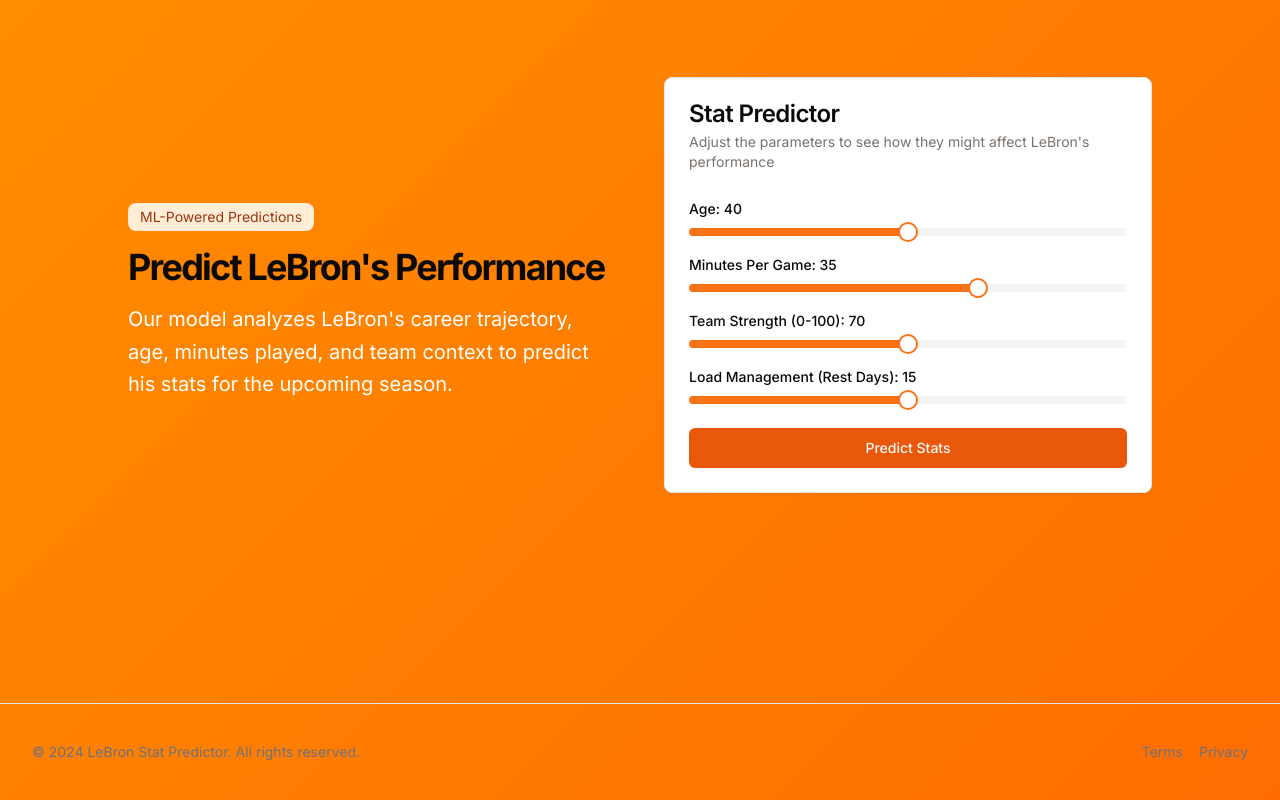
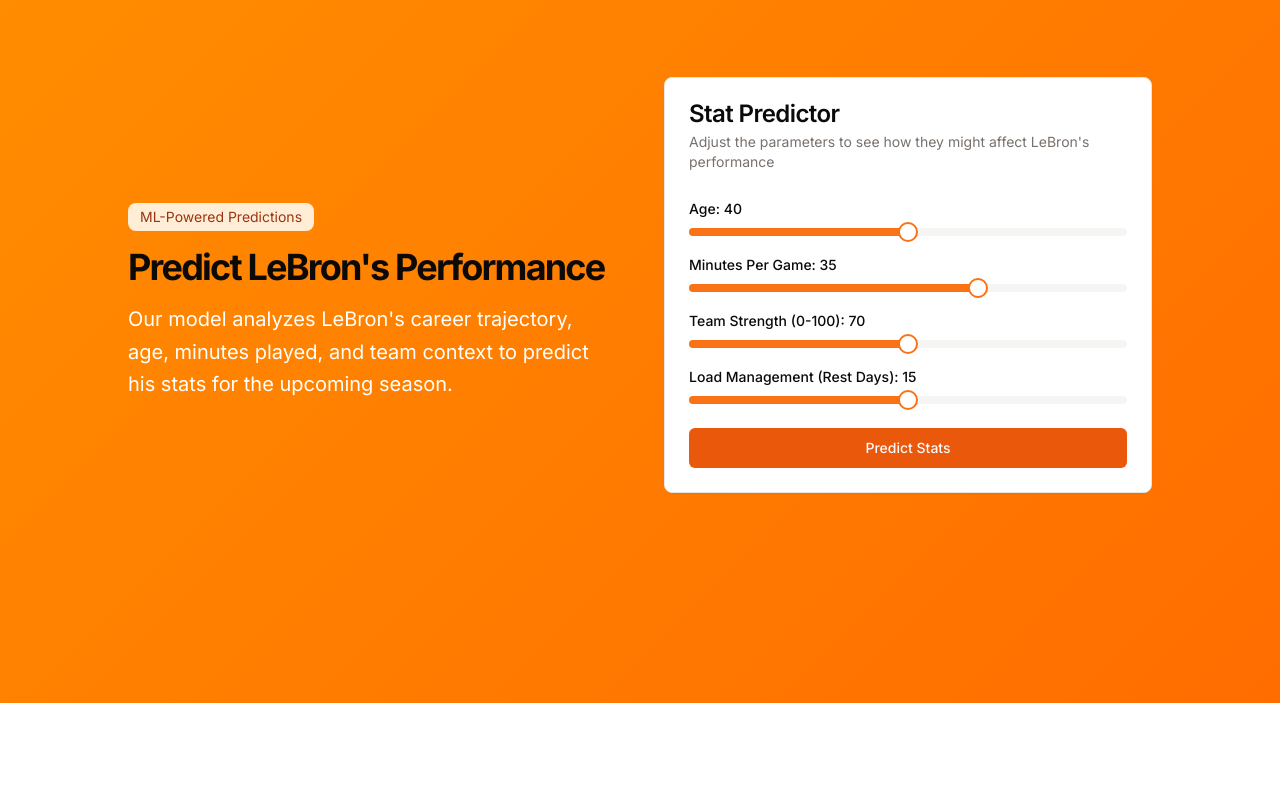
Before and after one commit to nicholaschen09/lebron-stat-predictor, a Next.js app: page / in a window 1280 px wide. Shown: the part 720-1520 px from the top of the page. After the commit the page ends 1423 px from the top, so only its background shows below. Built offline with nearby package versions, Linux system fonts and the light colour scheme.

Commit message:
removed footer

```diff
--- a/app/page.tsx
+++ b/app/page.tsx
@@ -96,21 +96,6 @@ export default function Home() {
           </div>
         </section>
       </main>
-      <footer className="w-full border-t py-6 md:py-0">
-        <div className="container flex flex-col items-center justify-between gap-4 md:h-24 md:flex-row">
-          <p className="text-center text-sm leading-loose text-gray-500 md:text-left">
-            © 2024 LeBron Stat Predictor. All rights reserved.
-          </p>
-          <div className="flex items-center gap-4">
-            <Link href="#" className="text-sm text-gray-500 underline-offset-4 hover:underline">
-              Terms
-            </Link>
-            <Link href="#" className="text-sm text-gray-500 underline-offset-4 hover:underline">
-              Privacy
-            </Link>
-          </div>
-        </div>
-      </footer>
     </div>
   )
 }
```
